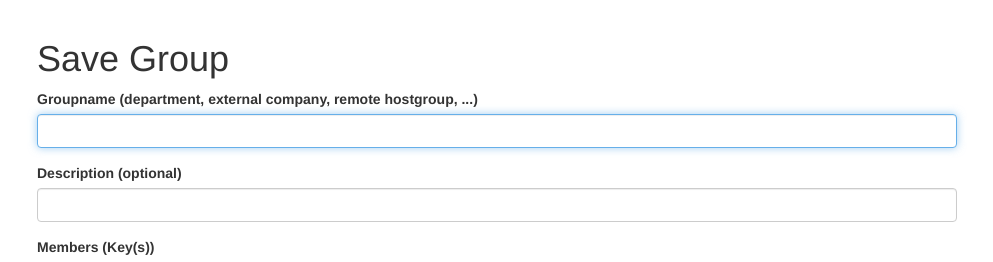
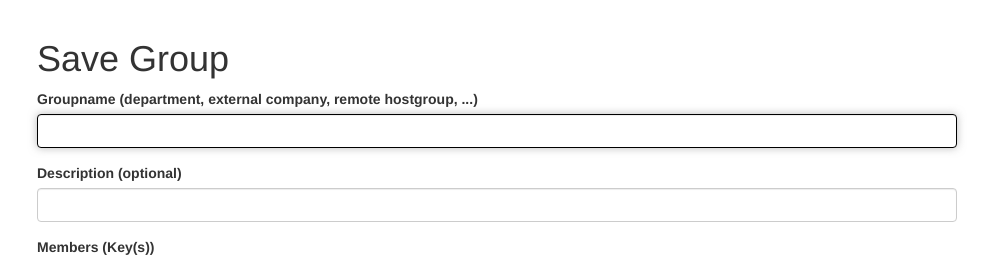
Before and after one commit to sshkm/django-sshkm, a Django app: page /group/detail/ in a window 1280 px wide, with the restyled element focused. Shown: the part 51-313 px from the top of the page, without its empty margins (33-1026 px from the left). Run offline with Django 3.2, Linux system fonts and the light colour scheme; a user stored in the database is signed in; data that the repository does not hold is empty; parts of the project's set-up code (start-up, migrations or seed data) failed here and were passed over; some libraries are stand-ins or nearby versions.

Commit message:
CSS enhancements

```diff
--- a/sshkm/static/custom.css
+++ b/sshkm/static/custom.css
@@ -82,6 +82,17 @@ a, a.hover, a.focus, a:hover, a:focus {
   border-color: #ddd;
 }
 
+.form-control:focus {
+  border-color: #000000;
+  outline: 0;
+  -webkit-box-shadow: inset 0 1px 1px rgba(0,0,0,.075), 0 0 8px rgba(142, 142, 142, .6);
+          box-shadow: inset 0 1px 1px rgba(0,0,0,.075), 0 0 8px rgba(142, 142, 142, .6);
+}
+
+select[multiple] option:checked {
+  background: #222222 linear-gradient(0deg, #222222 0%, #222222 100%);
+}
+
 /* adapt svg images */
 svg {
   fill: currentColor;
```
